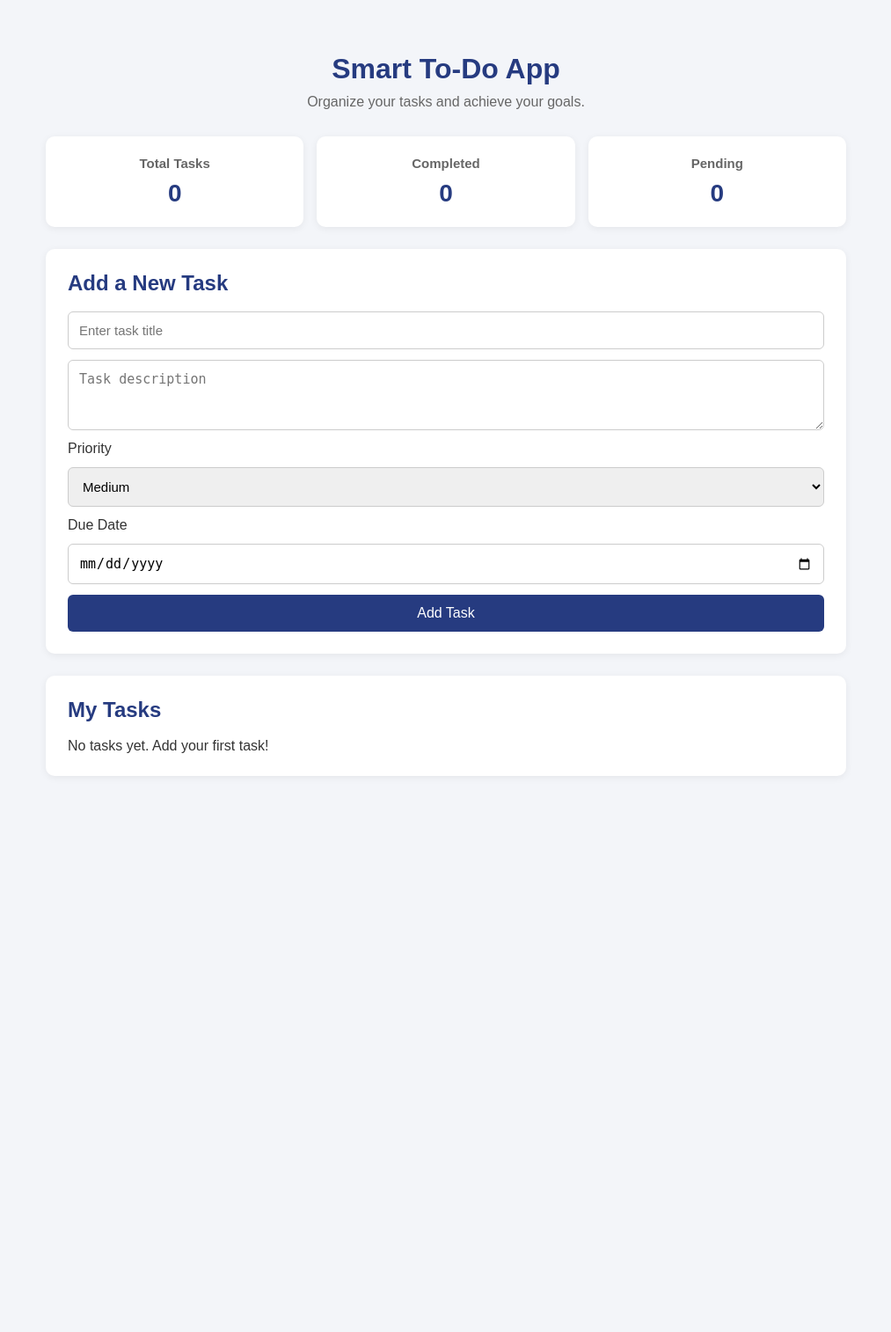
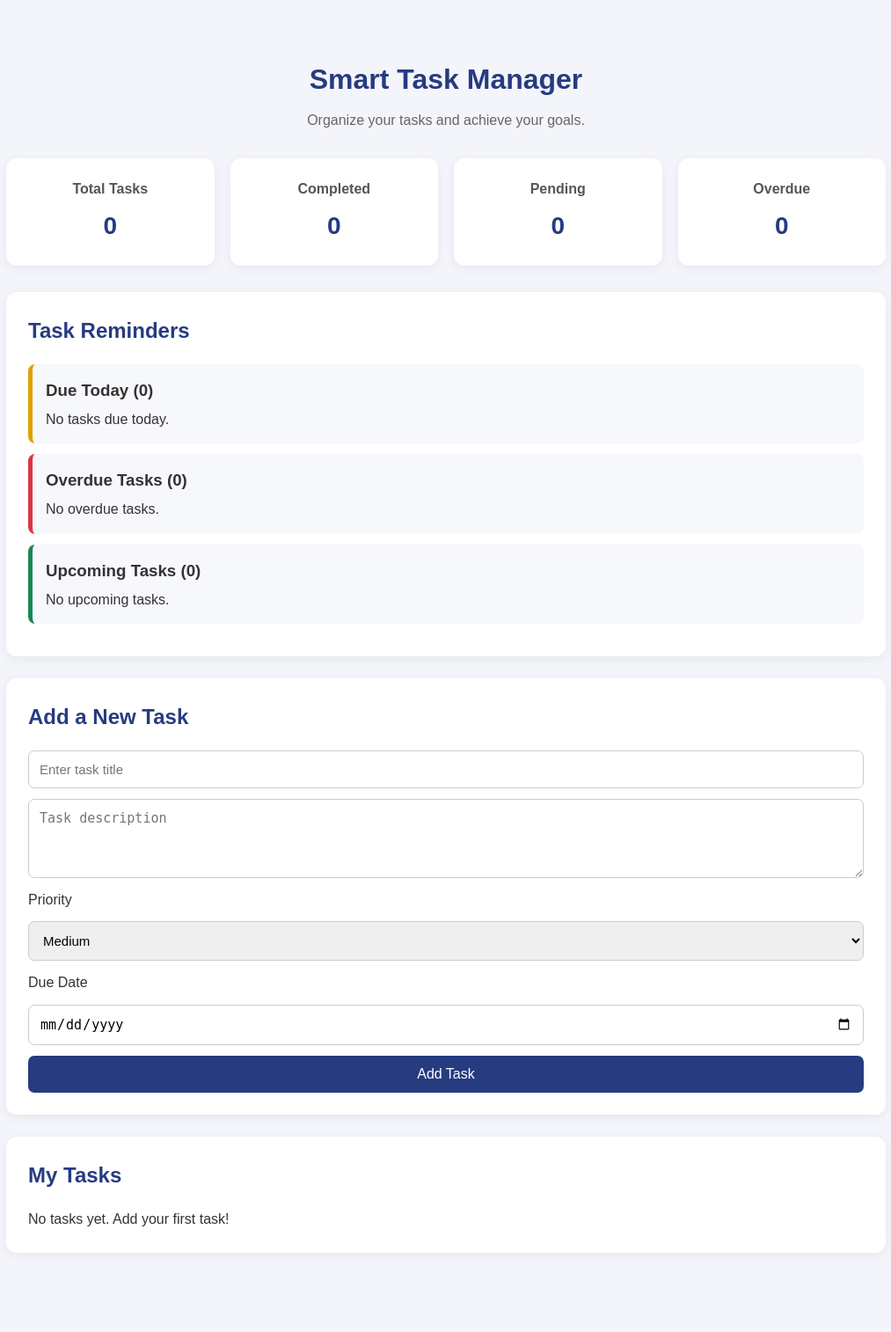
Before and after one commit to Muqaddas1239/Smart-Todo-App, a Flask app: page / in a window 1280 px wide. Shown: the whole page at 88% size, without its empty margins (133-1146 px from the left). Before the commit the page ends 856 px from the top, so only its background shows below. Run offline with Flask 3, Linux system fonts and the light colour scheme; data that the repository does not hold is empty.

Commit message:
Add smart task reminders dashboard

```diff
--- a/app.py
+++ b/app.py
@@ -1,6 +1,7 @@
 
 from flask import Flask, render_template, request, redirect, url_for, flash
 from database import get_connection
+from datetime import date
 
 app = Flask(__name__)
 app.secret_key = "todo_app_secret_key"
@@ -17,16 +18,50 @@ def index():
     cursor.close()
     connection.close()
 
+    today = date.today()
+
     total_tasks = len(tasks)
-    completed_tasks = sum(1 for task in tasks if task["status"] == "Completed")
-    pending_tasks = total_tasks - completed_tasks
+
+    completed_tasks = sum(
+        1 for task in tasks
+        if task["status"] == "Completed"
+    )
+
+    pending_tasks = sum(
+        1 for task in tasks
+        if task["status"] == "Pending"
+    )
+
+    due_today_tasks = [
+        task for task in tasks
+        if task["status"] == "Pending"
+        and task["due_date"] == today
+    ]
+
+    overdue_tasks = [
+        task for task in tasks
+        if task["status"] == "Pending"
+        and task["due_date"] is not None
+        and task["due_date"] < today
+    ]
+
+    upcoming_tasks = [
+        task for task in tasks
+        if task["status"] == "Pending"
+        and task["due_date"] is not None
+        and task["due_date"] > today
+    ]
 
     return render_template(
         "index.html",
         tasks=tasks,
         total_tasks=total_tasks,
         completed_tasks=completed_tasks,
-        pending_tasks=pending_tasks
+        pending_tasks=pending_tasks,
+        due_today_tasks=due_today_tasks,
+        overdue_tasks=overdue_tasks,
+        upcoming_tasks=upcoming_tasks,
+        today=today
     )
 
 
--- a/static/style.css
+++ b/static/style.css
@@ -7,14 +7,15 @@
 
 body {
     font-family: Arial, sans-serif;
-    background: #f3f5f9;
+    background: #f3f5fa;
     color: #333;
+    line-height: 1.6;
 }
 
 .container {
-    max-width: 950px;
+    max-width: 1050px;
     margin: 40px auto;
-    padding: 20px;
+    padding: 25px;
 }
 
 header {
@@ -25,7 +26,7 @@ header {
 header h1 {
     color: #263b80;
     font-size: 32px;
-    margin-bottom: 10px;
+    margin-bottom: 8px;
 }
 
 header p {
@@ -34,46 +35,81 @@ header p {
 
 .stats {
     display: flex;
-    gap: 15px;
-    margin-bottom: 25px;
+    gap: 18px;
+    margin-bottom: 30px;
+    flex-wrap: wrap;
 }
 
 .stat-card {
     flex: 1;
+    min-width: 150px;
     background: white;
     padding: 22px;
+    border-radius: 12px;
     text-align: center;
-    border-radius: 10px;
-    box-shadow: 0 2px 8px #00000010;
+    box-shadow: 0 3px 12px rgba(0, 0, 0, 0.06);
 }
 
 .stat-card h3 {
-    color: #666;
-    font-size: 15px;
+    color: #555;
+    font-size: 16px;
 }
 
 .stat-card p {
+    color: #263b80;
     font-size: 28px;
     font-weight: bold;
-    color: #263b80;
-    margin-top: 10px;
+    margin-top: 8px;
 }
 
+.reminder-section,
 .task-form,
 .task-list {
     background: white;
     padding: 25px;
-    border-radius: 10px;
     margin-bottom: 25px;
-    box-shadow: 0 2px 8px #00000010;
+    border-radius: 12px;
+    box-shadow: 0 3px 12px rgba(0, 0, 0, 0.06);
 }
 
 h2 {
+    color: #263b80;
     margin-bottom: 18px;
-    color: #263b80;
 }
 
-form {
+.reminder-card {
+    padding: 15px;
+    margin-bottom: 12px;
+    border-radius: 8px;
+    background: #f7f8fc;
+    border-left: 5px solid #777;
+}
+
+.reminder-card h3 {
+    margin-bottom: 5px;
+}
+
+.due-today {
+    border-left-color: #e0a000;
+}
+
+.overdue {
+    border-left-color: #dc3545;
+}
+
+.upcoming {
+    border-left-color: #198754;
+}
+
+.message {
+    background: #e8f5e9;
+    color: #246b35;
+    padding: 12px;
+    border-radius: 8px;
+    margin-bottom: 20px;
+}
+
+.task-form form {
     display: flex;
     flex-direction: column;
     gap: 12px;
@@ -85,91 +121,74 @@ select {
     width: 100%;
     padding: 12px;
     border: 1px solid #ccc;
-    border-radius: 6px;
+    border-radius: 7px;
     font-size: 15px;
 }
 
 textarea {
-    min-height: 80px;
+    min-height: 90px;
     resize: vertical;
 }
 
 button {
-    padding: 12px;
     background: #263b80;
     color: white;
+    padding: 12px;
     border: none;
-    border-radius: 6px;
+    border-radius: 7px;
+    font-size: 16px;
     cursor: pointer;
-    font-size: 16px;
 }
 
 button:hover {
-    background: #192b65;
+    background: #192b63;
 }
 
 .task-card {
     display: flex;
     justify-content: space-between;
+    align-items: center;
     gap: 15px;
     padding: 18px;
-    border: 1px solid #e2e5ed;
-    border-radius: 8px;
-    margin-bottom: 12px;
+    margin-bottom: 15px;
+    border: 1px solid #e5e5e5;
+    border-radius: 9px;
+    background: #fff;
 }
 
 .task-card h3 {
-    margin-bottom: 8px;
-}
-
-.task-card p {
-    margin-top: 5px;
-    color: #666;
+    color: #263b80;
+    margin-bottom: 5px;
 }
 
 .task-actions {
     display: flex;
     flex-direction: column;
     gap: 10px;
-    min-width: 120px;
 }
 
 .task-actions a {
     text-decoration: none;
-    background: #e9edfa;
     color: #263b80;
-    padding: 9px;
-    border-radius: 5px;
-    text-align: center;
-    font-size: 13px;
+    font-weight: bold;
 }
 
 .task-actions a:hover {
-    background: #d8def5;
-}
-
-.message {
-    background: #e2f5e9;
-    color: #176b35;
-    padding: 12px;
-    border-radius: 6px;
-    margin-bottom: 18px;
+    text-decoration: underline;
 }
 
 @media (max-width: 600px) {
-    .stats {
-        flex-direction: column;
+    .container {
+        margin: 15px auto;
+        padding: 12px;
     }
 
     .task-card {
         flex-direction: column;
+        align-items: flex-start;
     }
 
-    .task-actions {
-        flex-direction: row;
-    }
-
-    .task-actions a {
-        flex: 1;
+    .stats {
+        flex-direction: column;
     }
 }
--- a/templates/index.html
+++ b/templates/index.html
@@ -4,18 +4,20 @@
 <head>
     <meta charset="UTF-8">
     <meta name="viewport" content="width=device-width, initial-scale=1.0">
-    <title>Smart To-Do App</title>
+    <title>Smart Task Manager</title>
     <link rel="stylesheet" href="{{ url_for('static', filename='style.css') }}">
 </head>
 <body>
 
     <div class="container">
+
         <header>
-            <h1>Smart To-Do App</h1>
+            <h1>Smart Task Manager</h1>
             <p>Organize your tasks and achieve your goals.</p>
         </header>
 
         <section class="stats">
+
             <div class="stat-card">
                 <h3>Total Tasks</h3>
                 <p>{{ total_tasks }}</p>
@@ -30,6 +32,12 @@
                 <h3>Pending</h3>
                 <p>{{ pending_tasks }}</p>
             </div>
+
+            <div class="stat-card">
+                <h3>Overdue</h3>
+                <p>{{ overdue_tasks|length }}</p>
+            </div>
+
         </section>
 
         {% with messages = get_flashed_messages() %}
@@ -40,15 +48,62 @@
             {% endif %}
         {% endwith %}
 
+        <section class="reminder-section">
+
+            <h2>Task Reminders</h2>
+
+            <div class="reminder-card due-today">
+                <h3>Due Today ({{ due_today_tasks|length }})</h3>
+
+                {% if due_today_tasks %}
+                    {% for task in due_today_tasks %}
+                        <p>{{ task.title }} - Deadline is today!</p>
+                    {% endfor %}
+                {% else %}
+                    <p>No tasks due today.</p>
+                {% endif %}
+            </div>
+
+            <div class="reminder-card overdue">
+                <h3>Overdue Tasks ({{ overdue_tasks|length }})</h3>
+
+                {% if overdue_tasks %}
+                    {% for task in overdue_tasks %}
+                        <p>{{ task.title }} - Deadline has passed!</p>
+                    {% endfor %}
+                {% else %}
+                    <p>No overdue tasks.</p>
+                {% endif %}
+            </div>
+
+            <div class="reminder-card upcoming">
+                <h3>Upcoming Tasks ({{ upcoming_tasks|length }})</h3>
+
+                {% if upcoming_tasks %}
+                    {% for task in upcoming_tasks %}
+                        <p>{{ task.title }} - Due: {{ task.due_date }}</p>
+                    {% endfor %}
+                {% else %}
+                    <p>No upcoming tasks.</p>
+                {% endif %}
+            </div>
+
+        </section>
+
         <section class="task-form">
+
             <h2>Add a New Task</h2>
 
             <form action="{{ url_for('add_task') }}" method="POST">
-                <input type="text" name="title" placeholder="Enter task title" required>
 
-                <textarea name="description" placeholder="Task description"></textarea>
+                <input type="text" name="title"
+                       placeholder="Enter task title" required>
+
+                <textarea name="description"
+                          placeholder="Task description"></textarea>
 
                 <label>Priority</label>
+
                 <select name="priority">
                     <option value="High">High</option>
                     <option value="Medium" selected>Medium</option>
@@ -56,46 +111,68 @@
                 </select>
 
                 <label>Due Date</label>
+
                 <input type="date" name="due_date">
 
                 <button type="submit">Add Task</button>
+
             </form>
+
         </section>
 
         <section class="task-list">
+
             <h2>My Tasks</h2>
 
             {% if tasks %}
+
                 {% for task in tasks %}
+
                     <div class="task-card">
+
                         <div>
                             <h3>{{ task.title }}</h3>
+
                             <p>{{ task.description or "No description" }}</p>
+
                             <p>Priority: {{ task.priority }}</p>
+
                             <p>Due Date: {{ task.due_date or "Not set" }}</p>
+
                             <p>Status: {{ task.status }}</p>
                         </div>
 
                         <div class="task-actions">
+
                             <a href="{{ url_for('complete_task', task_id=task.id) }}">
+
                                 {% if task.status == "Pending" %}
                                     Mark Completed
                                 {% else %}
                                     Mark Pending
                                 {% endif %}
+
                             </a>
 
                             <a href="{{ url_for('delete_task', task_id=task.id) }}"
                                onclick="return confirm('Delete this task?')">
                                 Delete
                             </a>
+
                         </div>
+
                     </div>
+
                 {% endfor %}
+
             {% else %}
+
                 <p>No tasks yet. Add your first task!</p>
+
             {% endif %}
+
         </section>
+
     </div>
 
 </body>
```
